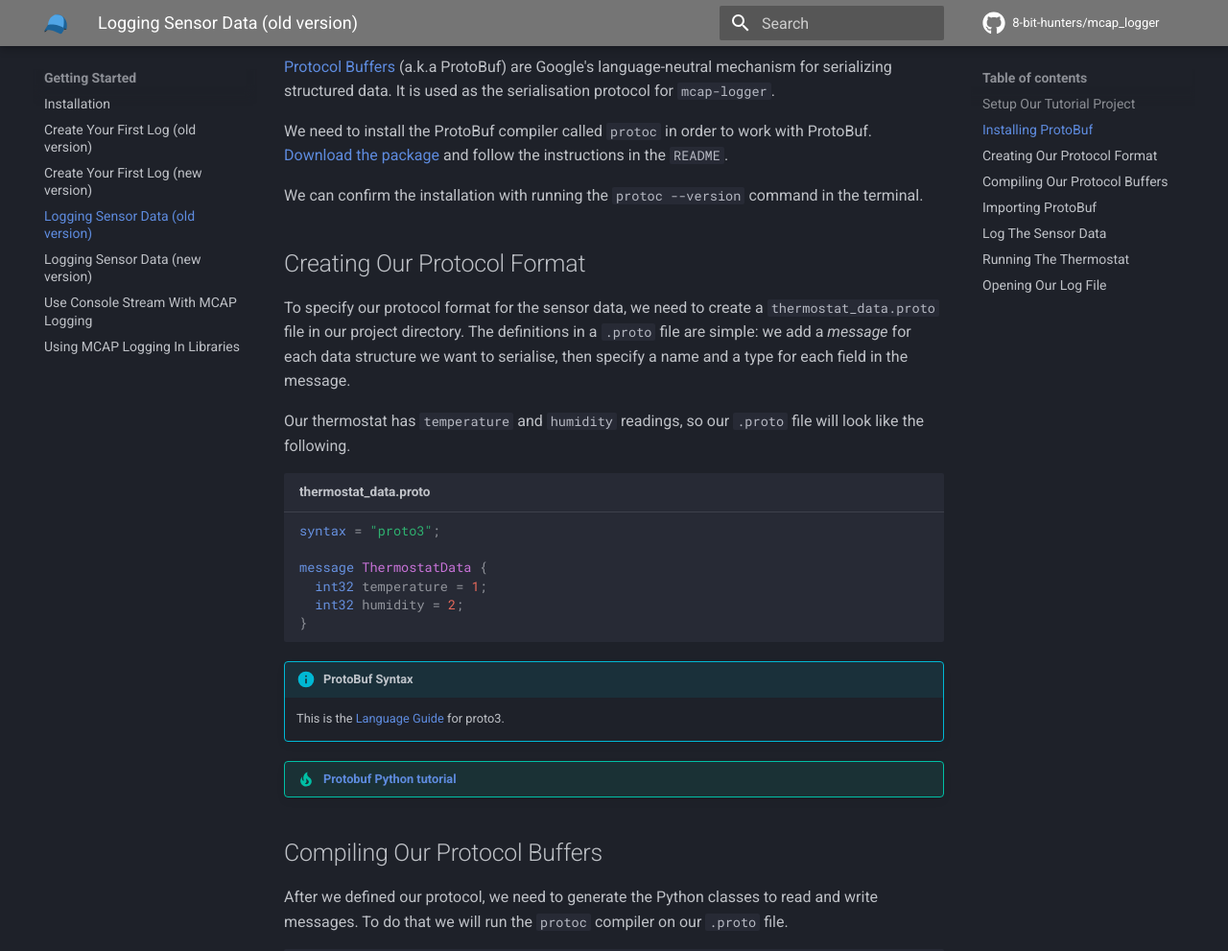
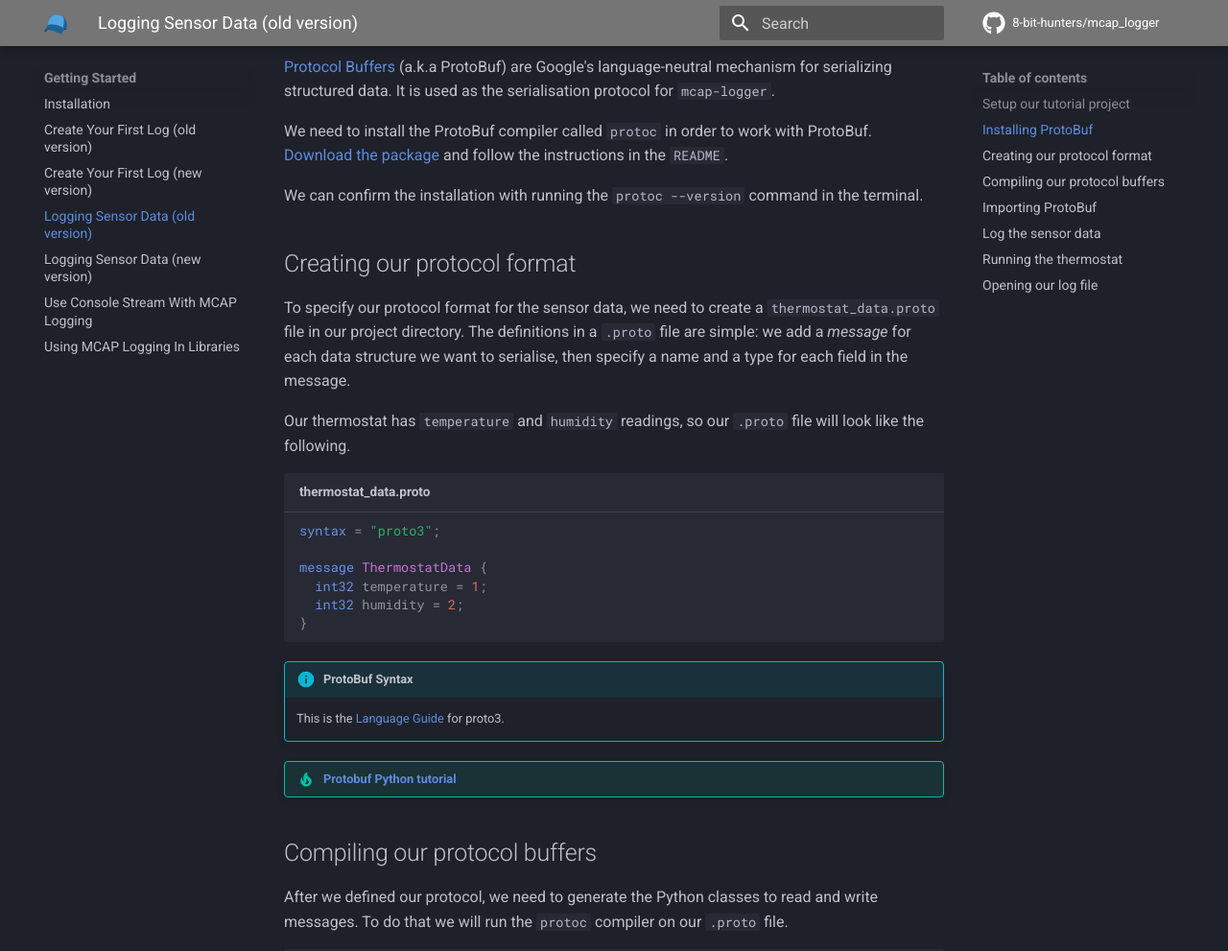
Before and after one commit to Krizsi96/mcap_demo, an MkDocs documentation site: the page built from docs/tutorials/logging-sensor-data-old.md, in a window 1280 px wide and 1400 px high, scrolled down 1366 px. Shown: the top 991 px of the window at 96% size. Built offline with MkDocs 1.6.1 and Material for MkDocs 9.7.7, drawn with Linux system fonts in a browser that asks for light colours; emoji names are drawn with the system emoji font; comment, search, counter and statistics services are not loaded; some of the changed text lies outside the part shown.

Commit message:
:art: Change documentation Header style.

````diff
--- a/docs/tutorials/logging-sensor-data-old.md
+++ b/docs/tutorials/logging-sensor-data-old.md
@@ -2,7 +2,7 @@
 
 In this tutorial, we will log sensor data from a simulated thermostat into `thermostat.mcap` file.
 
-## Setup Our Tutorial Project
+## Setup our tutorial project
 
 !!! note ""
 
@@ -67,7 +67,7 @@ We need to install the ProtoBuf compiler called `protoc` in order to work with P
 
 We can confirm the installation with running the `protoc --version` command in the terminal.
 
-## Creating Our Protocol Format
+## Creating our protocol format
 
 To specify our protocol format for the sensor data, we need to create a `thermostat_data.proto` file in our project
 directory. The definitions in a `.proto` file are simple: we add a _message_ for each data structure we want to
@@ -90,7 +90,7 @@ message ThermostatData {
 
 !!! tip "[Protobuf Python tutorial](https://protobuf.dev/getting-started/pythontutorial/)"
 
-## Compiling Our Protocol Buffers
+## Compiling our protocol buffers
 
 After we defined our protocol, we need to generate the Python classes to read and write messages.
 To do that we will run the `protoc` compiler on our `.proto` file.
@@ -133,7 +133,7 @@ For example, now we can define our `thermostat data` as the following:
 thermostat_data = SensorData(temperature=20, humidity=65)
 ```
 
-## Log The Sensor Data
+## Log the sensor data
 
 After our first info log message, we will create a for loop with sleeping for 0.5 second to simulate the reading out of
 a thermostat sensor.
@@ -197,7 +197,7 @@ if __name__ == "__main__":
     main()
 ```
 
-## Running The Thermostat
+## Running the thermostat
 
 After finishing the `thermostat.py` script, we can run it to generate the log file.
 
@@ -239,7 +239,7 @@ humidity: 79
 
 And we should have the generated `thermostat.mcap` in our project directory.
 
-## Opening Our Log File
+## Opening our log file
 
 Open Foxglove Studio and use the `Open local file...` command to open our `thermostat.mcap` log file.
 We need to [change the layout](https://docs.foxglove.dev/docs/visualization/panels/introduction) so that we have
````
Also changed, not shown: docs/tutorials/create-you-first-log-new.md (+4 -4 lines), docs/tutorials/create-you-first-log-old.md (+4 -4 lines), docs/tutorials/logging-sensor-data-new.md (+6 -6 lines), docs/tutorials/use-console-stream-with-mcap-logging.md (+4 -4 lines), docs/tutorials/using-mcap-logging-in-libraries.md (+5 -5 lines).
